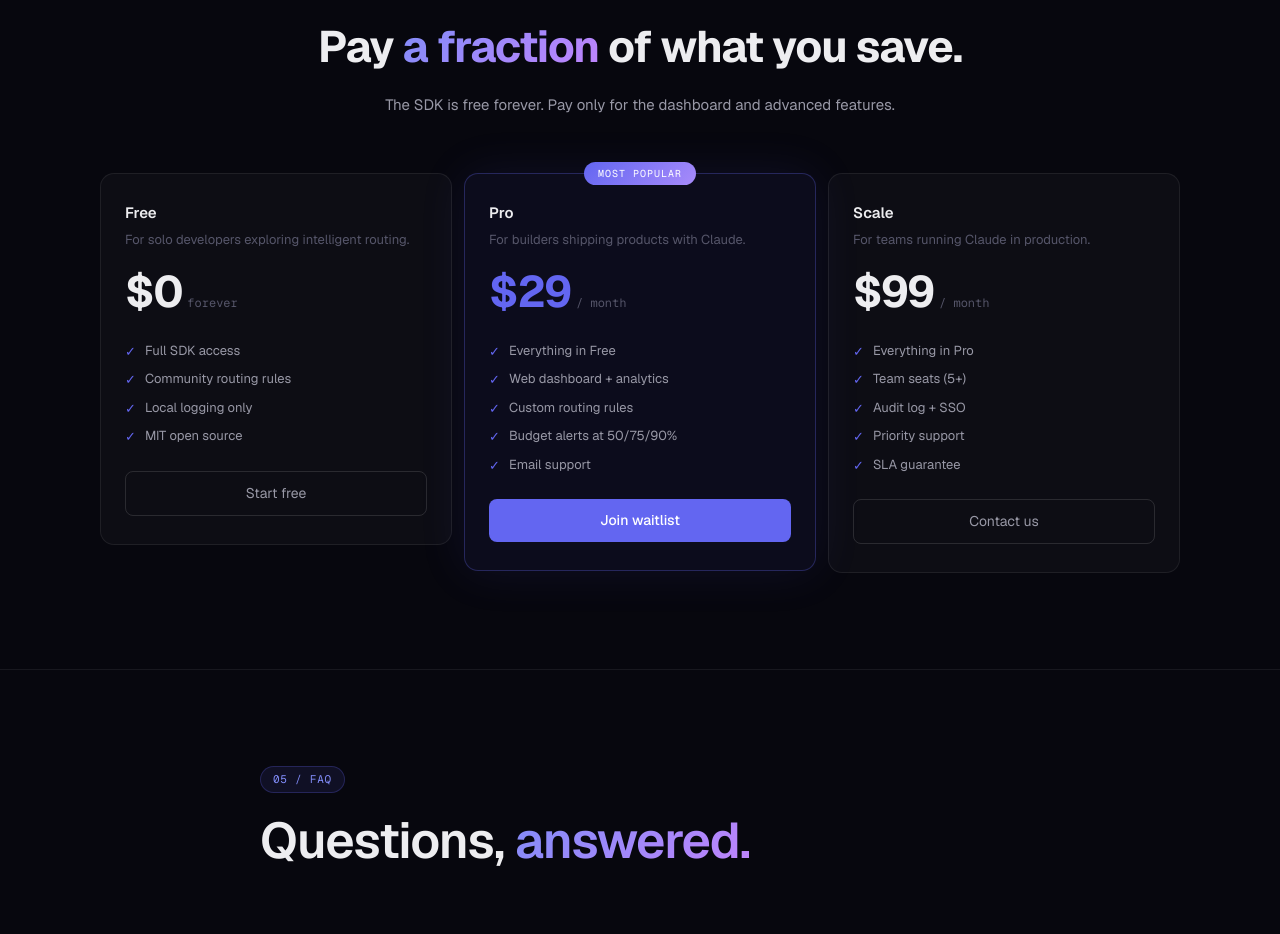
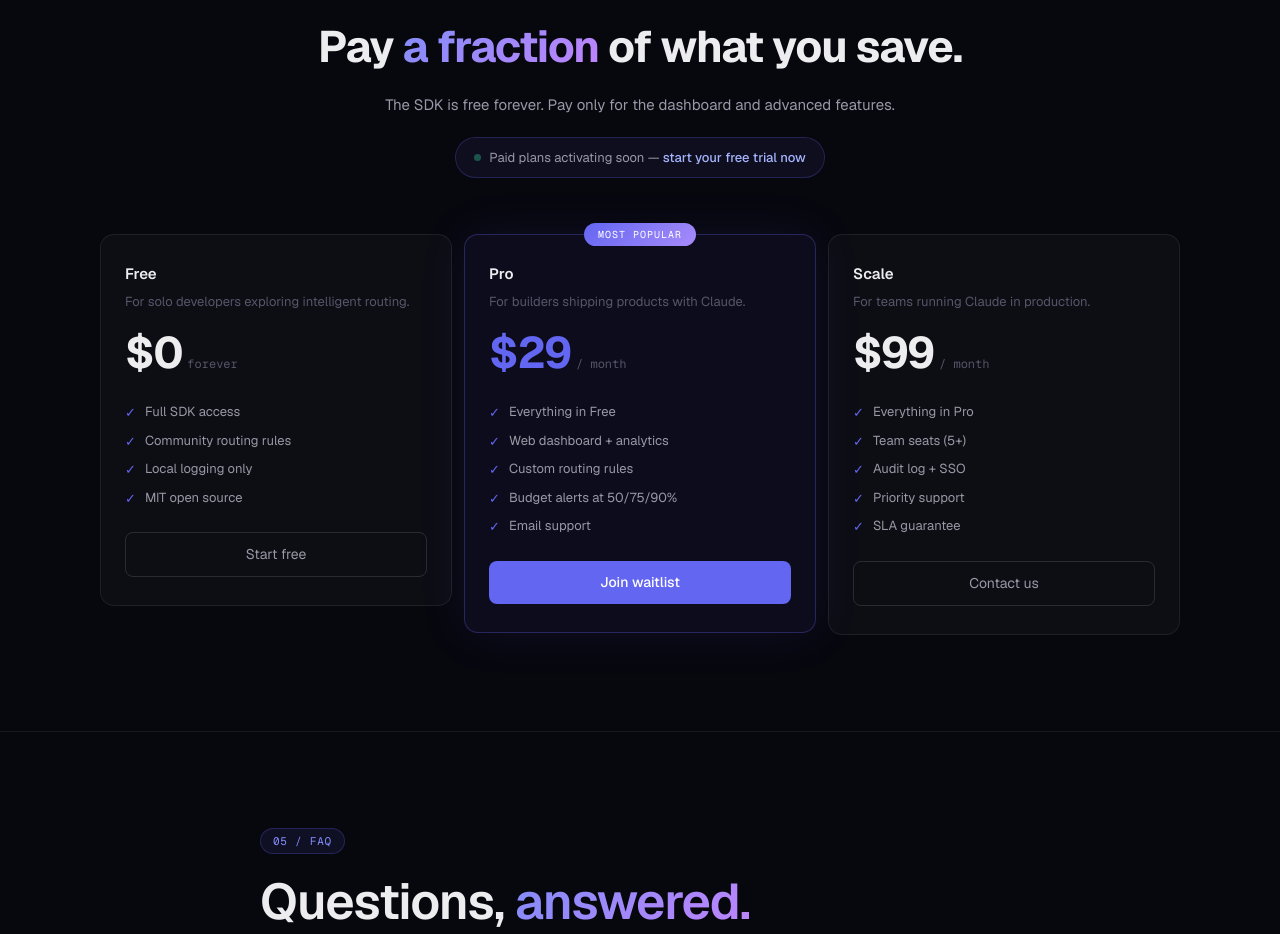
Before and after one commit to nimer-dev/landing, a Next.js app: page / in a window 1280 px wide. Shown: the part 4641-5575 px from the top of the page. Built offline with nearby package versions, Linux system fonts and the light colour scheme.

Commit message:
feat: add coming-soon banner on pricing section

```diff
--- a/app/page.tsx
+++ b/app/page.tsx
@@ -448,6 +448,23 @@
             <p style={{ fontSize: 15, color: 'var(--fg-2)' }}>
               The SDK is free forever. Pay only for the dashboard and advanced features.
             </p>
+
+            <div style={{
+              display: 'inline-flex',
+              alignItems: 'center',
+              gap: 8,
+              marginTop: 20,
+              padding: '10px 18px',
+              borderRadius: 999,
+              background: 'rgba(99,102,241,0.08)',
+              border: '1px solid rgba(99,102,241,0.25)',
+            }}>
+              <span style={{ width: 7, height: 7, borderRadius: '50%', background: '#34d399', flexShrink: 0, animation: 'pulse-dot 2s ease-in-out infinite' }} />
+              <span style={{ fontSize: 13, color: 'var(--fg-2)' }}>
+                Paid plans activating soon —{' '}
+                <span style={{ color: '#a5b4fc', fontWeight: 500 }}>start your free trial now</span>
+              </span>
+            </div>
           </div>
 
           <div style={{ display: 'grid', gridTemplateColumns: 'repeat(3, 1fr)', gap: 12, alignItems: 'start' }}>
```
